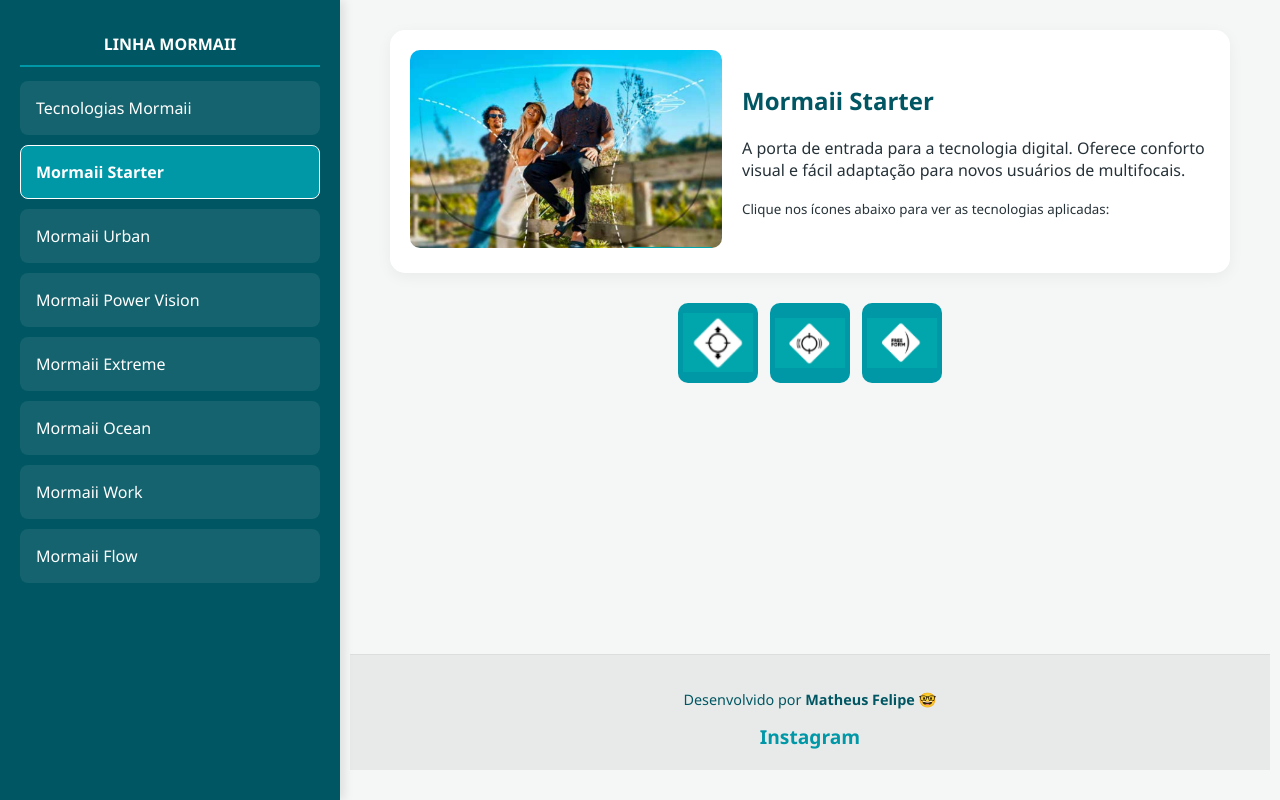
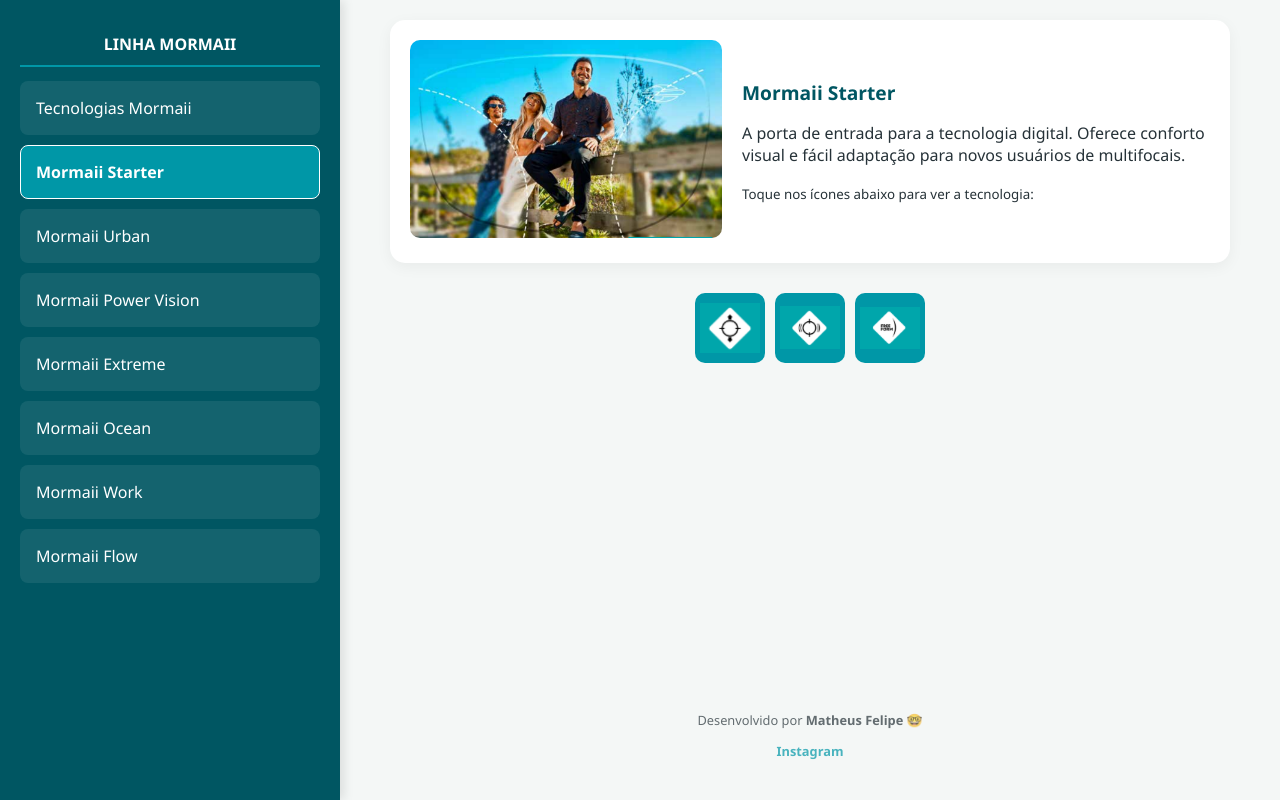
Before and after one commit to SunnyCake1/catalogo-mormaii, a plain HTML site: page index.html in a window 1280 px wide. Both pictures are taken after a click on the element "Mormaii Starter". Drawn offline with Linux system fonts and the light colour scheme.

Commit message:
Update index.html

```diff
--- a/index.html
+++ b/index.html
@@ -5,35 +5,6 @@
     <meta name="viewport" content="width=device-width, initial-scale=1.0">
     <title>Mormaii Vision - Catálogo Interativo</title>
     <style>
-	/* Rodapé */
-        footer {
-            margin-top: auto;
-            padding: 20px;
-            width: 100%;
-            background: rgba(0, 0, 0, 0.05);
-            text-align: center;
-            border-top: 1px solid #ddd;
-            font-size: 0.9rem;
-            color: var(--dark-blue);
-        }
-
-        footer a {
-            color: var(--mormaii-blue);
-            text-decoration: none;
-            font-weight: bold;
-            margin: 0 10px;
-            transition: 0.3s;
-        }
-
-        footer a:hover {
-            color: var(--dark-blue);
-            text-decoration: underline;
-        }
-
-        .social-icons {
-            margin-top: 10px;
-            font-size: 1.2rem;
-        }
         :root {
             --mormaii-blue: #0097a7;
             --dark-blue: #005662;
@@ -44,13 +15,16 @@
 
         body {
             font-family: 'Segoe UI', Tahoma, sans-serif;
-            margin: 0; display: flex; height: 100vh;
+            margin: 0; display: flex; min-height: 100vh;
             background: var(--bg-color); color: var(--text-color);
+            flex-direction: row; /* Padrão desktop */
         }
 
+        /* Menu Lateral (Sidebar) */
         .sidebar {
             width: 300px; background: var(--dark-blue); color: white;
             padding: 20px; box-shadow: 4px 0 10px rgba(0,0,0,0.1); overflow-y: auto;
+            flex-shrink: 0;
         }
 
         .sidebar h2 { border-bottom: 2px solid var(--mormaii-blue); padding-bottom: 10px; text-transform: uppercase; font-size: 1rem; text-align: center; }
@@ -64,9 +38,9 @@
         .lente-card:hover { background: rgba(255,255,255,0.15); }
         .lente-card.active { background: var(--mormaii-blue); border-color: white; font-weight: bold; }
 
-        .main-content { flex: 1; padding: 30px; overflow-y: auto; display: flex; flex-direction: column; align-items: center; }
+        /* Área Principal */
+        .main-content { flex: 1; padding: 20px; overflow-y: auto; display: flex; flex-direction: column; align-items: center; }
 
-        /* Painel do Produto (Lente) */
         .lente-display {
             width: 100%; max-width: 800px; background: white; border-radius: 15px;
             display: flex; padding: 20px; gap: 20px; margin-bottom: 30px;
@@ -75,29 +49,51 @@
         .lente-img-container { width: 40%; }
         .lente-img-container img { width: 100%; border-radius: 10px; object-fit: contain; }
         .lente-info-container { width: 60%; }
-        .lente-info-container h2 { color: var(--dark-blue); margin-top: 0; }
+        .lente-info-container h2 { color: var(--dark-blue); margin-top: 0; font-size: 1.2rem; }
 
-        .tech-grid { display: flex; flex-wrap: wrap; gap: 12px; justify-content: center; margin-bottom: 25px; }
+        .tech-grid { display: flex; flex-wrap: wrap; gap: 10px; justify-content: center; margin-bottom: 25px; }
 
         .tech-icon {
-            width: 70px; height: 70px; background: var(--mormaii-blue);
+            width: 60px; height: 60px; background: var(--mormaii-blue);
             border-radius: 10px; cursor: pointer; transition: 0.3s;
             display: flex; align-items: center; justify-content: center; padding: 5px;
         }
         .tech-icon img { width: 100%; height: 100%; object-fit: contain; }
-        .tech-icon:hover { transform: translateY(-5px); box-shadow: 0 5px 15px rgba(0,151,167,0.3); }
 
         .display-panel {
             width: 100%; max-width: 800px; background: var(--card-bg);
-            border-radius: 15px; padding: 25px; box-shadow: 0 10px 25px rgba(0,0,0,0.05);
+            border-radius: 15px; padding: 20px; box-shadow: 0 10px 25px rgba(0,0,0,0.05);
             text-align: center; border-top: 6px solid var(--mormaii-blue);
         }
 
-        .video-container { width: 100%; border-radius: 10px; overflow: hidden; background: #000; margin-bottom: 20px; }
+        .video-container { width: 100%; border-radius: 10px; overflow: hidden; background: #000; margin-bottom: 15px; }
         video { width: 100%; height: auto; max-height: 350px; }
 
-        .tech-title { color: var(--mormaii-blue); font-size: 1.4rem; margin: 10px 0; }
-        .tech-desc { line-height: 1.5; font-size: 1rem; color: #444; }
+        footer { margin-top: auto; padding: 20px; text-align: center; font-size: 0.8rem; opacity: 0.7; }
+        footer a { color: var(--mormaii-blue); text-decoration: none; font-weight: bold; }
+
+        /* --- CONFIGURAÇÕES PARA CELULAR --- */
+        @media (max-width: 768px) {
+            body { flex-direction: column; } /* Joga a sidebar para cima */
+
+            .sidebar {
+                width: 100%; padding: 10px; box-sizing: border-box;
+                height: auto; max-height: 200px; /* Limita altura do menu no mobile */
+            }
+
+            #lista-lentes {
+                display: flex; overflow-x: auto; gap: 10px; padding-bottom: 5px;
+            }
+
+            .lente-card {
+                flex: 0 0 auto; margin-bottom: 0; padding: 10px 15px; white-space: nowrap;
+            }
+
+            .lente-display { flex-direction: column; text-align: center; }
+            .lente-img-container, .lente-info-container { width: 100%; }
+
+            .tech-icon { width: 55px; height: 55px; }
+        }
     </style>
 </head>
 <body>
@@ -115,7 +111,7 @@
             <div class="lente-info-container">
                 <h2 id="lente-nome-display"></h2>
                 <p id="lente-desc-display"></p>
-                <small>Clique nos ícones abaixo para ver as tecnologias aplicadas:</small>
+                <small>Toque nos ícones abaixo para ver a tecnologia:</small>
             </div>
         </div>
 
@@ -130,24 +126,23 @@
             <h3 id="tech-nome" class="tech-title"></h3>
             <p id="tech-desc" class="tech-desc"></p>
         </div>
-	<footer>
+
+        <footer>
             <p>Desenvolvido por <strong>Matheus Felipe 🤓</strong></p>
-            <div class="social-icons">
-                <a href="https://instagram.com/matheusuwinks" target="_blank">Instagram</a>
-            </div>
+            <a href="https://instagram.com/matheusuwinks" target="_blank">Instagram</a>
         </footer>
     </div>
 
     <script>
         const lentes = [
-	    { id: 'Tecnologias', nome: 'Tecnologias Mormaii', desc: 'Todas as tecnologias disponíveis em nossas lentes.', foto: 'lentesmormaii.png', techs: ['fitting','inset','ergo','clear','slim','individual','freeform', 'Work', 'Flow'] },
+            { id: 'Tecnologias', nome: 'Tecnologias Mormaii', desc: 'Todas as tecnologias disponíveis em nossas lentes.', foto: 'lentesmormaii.png', techs: ['fitting','inset','ergo','clear','slim','individual','freeform', 'Work', 'Flow'] },
             { id: 'starter', nome: 'Mormaii Starter', desc: 'A porta de entrada para a tecnologia digital. Oferece conforto visual e fácil adaptação para novos usuários de multifocais.', foto: 'Screenshot_1.png', techs: ['fitting','inset','freeform'] },
             { id: 'urban', nome: 'Mormaii Urban', desc: 'Ideal para o dia a dia na cidade. Otimizada para quem alterna constantemente entre visão de longe e perto.', foto: 'Urban.png', techs: ['fitting','inset','freeform'] },
             { id: 'power', nome: 'Mormaii Power Vision', desc: 'Foco em performance. Proporciona campos de visão mais amplos e redução de distorções laterais.', foto: 'power vision.png', techs: ['fitting','inset','slim','freeform'] },
             { id: 'extreme', nome: 'Mormaii Extreme', desc: 'A lente para situações extremas de uso. Máxima nitidez e estabilidade para usuários exigentes.', foto: 'Extreme.png', techs: ['fitting','inset','ergo','slim','freeform'] },
             { id: 'ocean', nome: 'Mormaii Ocean', desc: 'Nossa lente premium mais completa. Integra todas as tecnologias disponíveis para uma experiência visual sem limites.', foto: 'Ocean.png', techs: ['fitting','inset','ergo','clear','slim','individual','freeform'] },
             { id: 'work', nome: 'Mormaii Work', desc: 'Específica para ambientes internos e trabalho. Conforto incomparável para visão de perto e intermediária.', foto: 'WORK.png', techs: ['Work'] },
-	    { id: 'flow', nome: 'Mormaii Flow', desc: 'Mormaii Flow traz a essência da liberdade e do movimento para sua rotina! Essas lentes oferecem uma experiência visual única, proporcionando suavidade e conforto para que você possa aproveitar cada momento ao máximo.', foto: 'Flow.png', techs: ['Flow'] }
+            { id: 'flow', nome: 'Mormaii Flow', desc: 'Mormaii Flow traz a essência da liberdade e do movimento para sua rotina!', foto: 'Flow.png', techs: ['Flow'] }
         ];
 
         const techs = {
@@ -158,8 +153,8 @@
             'slim': { nome: 'Slim Technology', desc: 'Lentes mais finas e leves com cálculos matemáticos.', img: 'slim technology.png', video: 'slim technology.mp4' },
             'individual': { nome: 'Individual Personalization', desc: 'Lente fabricada sob medida para seu comportamento visual.', img: 'individual personalization.png', video: 'Individual Personalization.mp4' },
             'freeform': { nome: 'Freeform Technology', desc: 'Surfaçagem digital ponto a ponto de alta precisão.', img: 'freeform technology.png', video: 'Freeform.mp4' },
-            'Work': { nome: 'Work Technology', desc: 'As lentes Mormaii Work com foco intermediário e para perto são ideais para pessoas que buscam alto desempenho profissional.', img: 'Work1.png', video: 'Work.mp4' },
-	    	'Flow': { nome: 'Flow Technology', desc: 'Mormaii Flow traz uma leve potência por idade para que o usuário tenha facilidade em adaptação de multifocais no futuro.', img: 'flow1.png', video: 'Flow.mp4' }
+            'Work': { nome: 'Work Technology', desc: 'Ideal para pessoas que buscam alto desempenho profissional em ambientes internos.', img: 'Work1.png', video: 'Work.mp4' },
+            'Flow': { nome: 'Flow Technology', desc: 'Traz uma leve potência por idade para facilitar a adaptação futura.', img: 'flow1.png', video: 'Flow.mp4' }
         };
 
         const sidebarLista = document.getElementById('lista-lentes');
```
